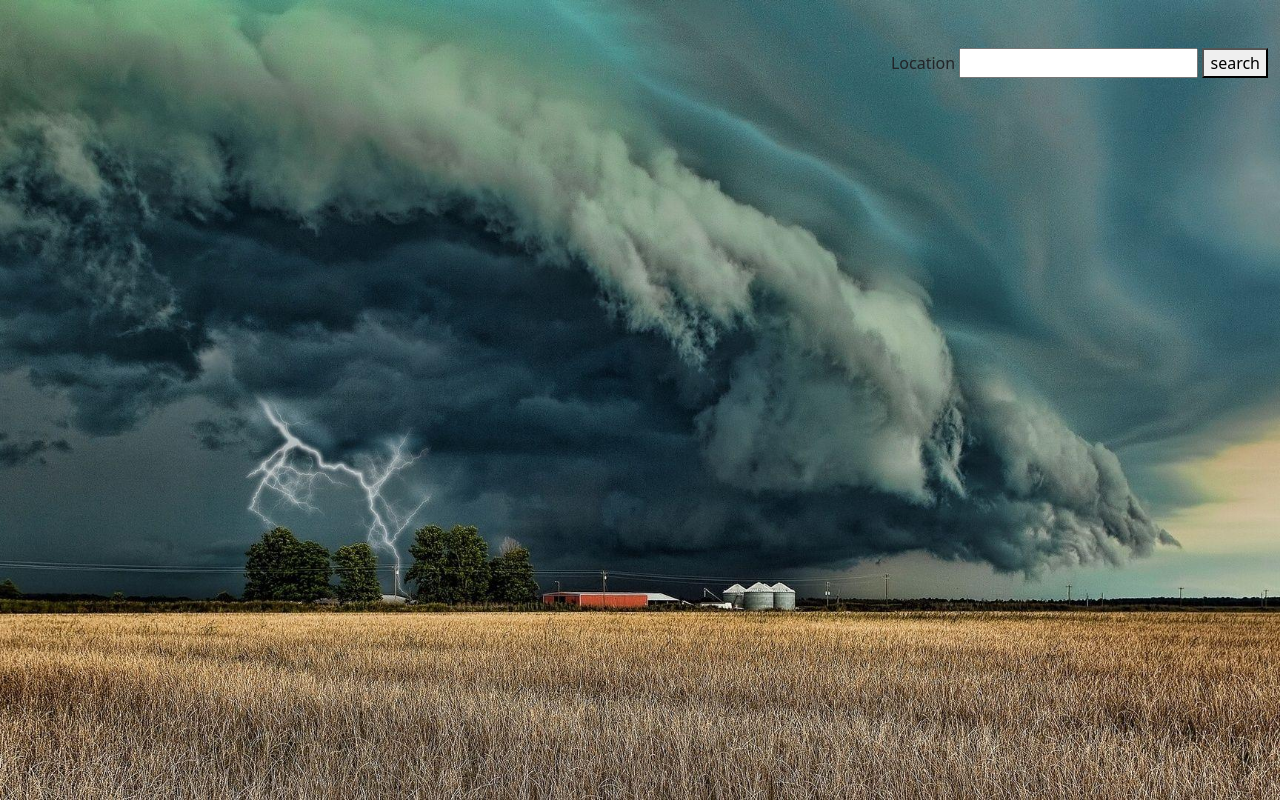
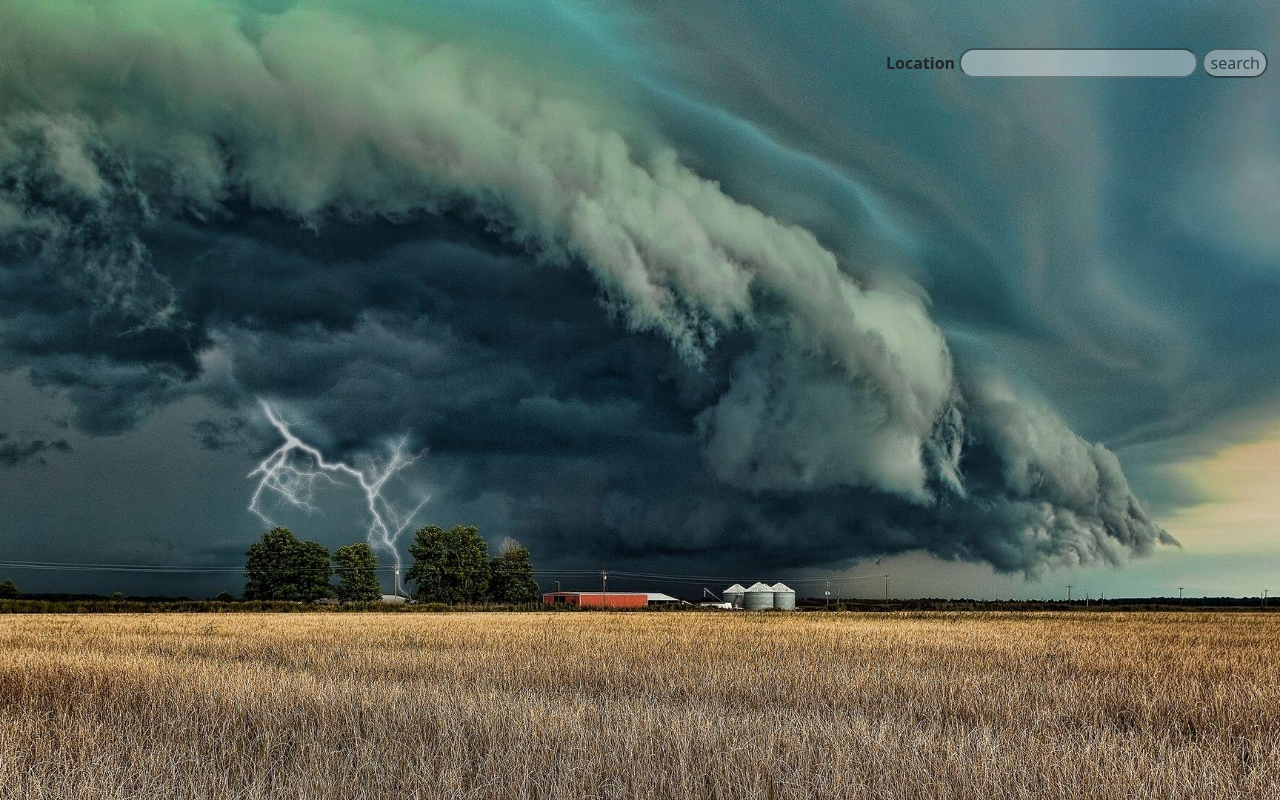
Before and after one commit to arikarim/Weather-App, a plain HTML site: page index.html in a window 1280 px wide. Drawn offline with nearby package versions, Linux system fonts and the light colour scheme.

Commit message:
Add style to the form

```diff
--- a/style.css
+++ b/style.css
@@ -5,3 +5,16 @@ body {
   min-height: 100vh;
   background-position: center;
 }
+#input {
+  opacity: 0.4;
+  border-radius: 25px;
+}
+
+form > label {
+  font-weight: 800;
+}
+
+#submit {
+  opacity: 0.4;
+  border-radius: 25px;
+}
```
